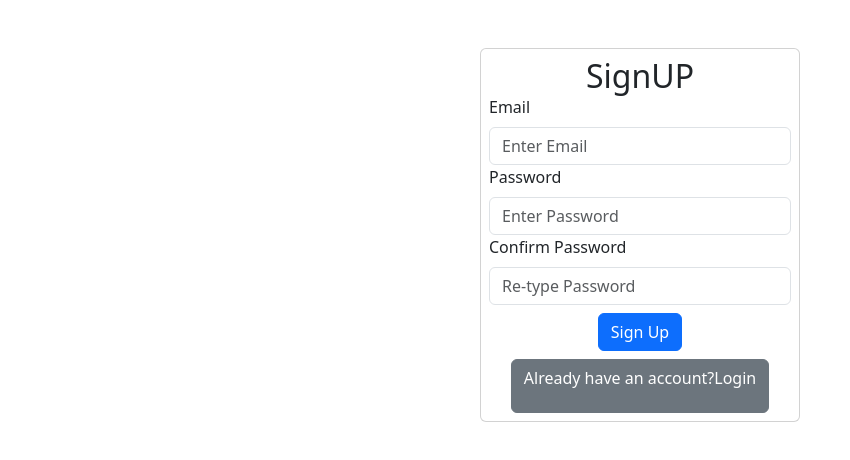
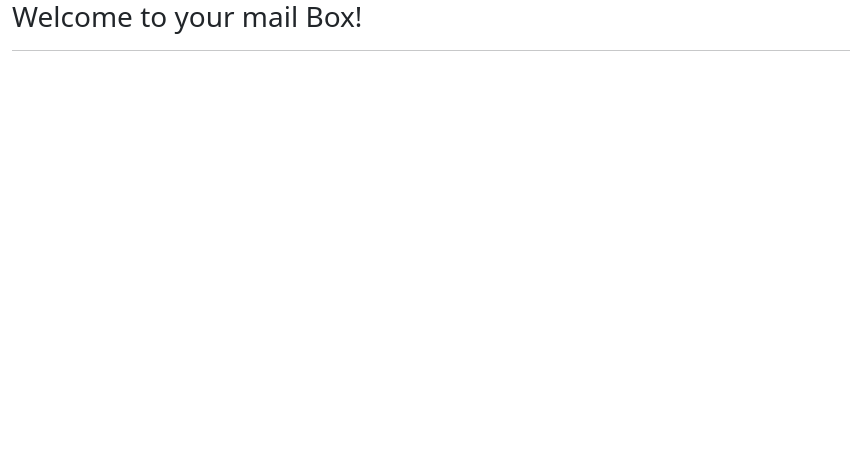
Before and after one commit to srikanth-vanam/mailBoxClient, a React (Create React App) app: page /home in a window 1280 px wide. Shown: the top 460 px of the page, without its empty margins (0-850 px from the left). Built offline with nearby package versions, Linux system fonts and the light colour scheme.

Commit message:
added login feature, redirecting to home feature

```diff
--- a/package.json
+++ b/package.json
@@ -10,6 +10,7 @@
     "react": "^18.0.0",
     "react-bootstrap": "^2.9.1",
     "react-dom": "^18.0.0",
+    "react-router-dom": "^5.3.4",
     "react-scripts": "^5.0.1",
     "web-vitals": "^0.2.4"
   },
--- a/src/App.js
+++ b/src/App.js
@@ -1,11 +1,17 @@
 import React from "react";
 import SignUP from "./components/SignUp/SignUP";
+import Home from "./components/Home/Home";
+import { Route } from "react-router-dom/cjs/react-router-dom.min";
 
 function App() {
   return (
     <>
-      {/* <h1>Hi there!</h1> */}
-      <SignUP />
+      <Route exact path="/">
+        <SignUP />
+      </Route>
+      <Route path="/home">
+        <Home />
+      </Route>
     </>
   );
 }
--- /dev/null
+++ b/src/components/Home/Home.js
@@ -0,0 +1,14 @@
+import { Container } from "react-bootstrap";
+
+const Home = () => {
+  return (
+    <>
+      <Container fluid>
+        <h3>Welcome to your mail Box!</h3>
+        <hr />
+      </Container>
+    </>
+  );
+};
+
+export default Home;
--- a/src/components/SignUp/SignUP.js
+++ b/src/components/SignUp/SignUP.js
@@ -1,17 +1,19 @@
 import { useRef, useState } from "react";
 import { Card, Form, FormControl, FormLabel, Button } from "react-bootstrap";
+import { useHistory } from "react-router-dom/cjs/react-router-dom.min";
 
 const SignUP = () => {
   const [isLogin, setIsLogin] = useState(false);
+  const history=useHistory();
   //Inputs
-  const emailInputRef=useRef();
-  const passwordInputRef=useRef();
+  const emailInputRef = useRef();
+  const passwordInputRef = useRef();
   //
-  const loginHandler=()=>{
-    setIsLogin((prevState)=>{
+  const loginHandler = () => {
+    setIsLogin((prevState) => {
       return !prevState;
-    })
-  }
+    });
+  };
   //
   const submitHandler = (e) => {
     e.preventDefault();
@@ -57,7 +59,7 @@ const SignUP = () => {
         console.log("added token to localStorage");
         console.log(data.idToken);
         console.log("user registered successfully");
-        // history.replace("/home");
+        history.replace("/home");
       })
       .catch((err) => {
         alert(err.message);
@@ -69,23 +71,40 @@ const SignUP = () => {
       <Card className="w-25 mt-5 m-auto p-2">
         <h2 className="m-auto">{isLogin ? "Login" : "SignUP"}</h2>
         <Form onSubmit={submitHandler}>
-          <FormLabel htmlFor="email">
-            Email
-          </FormLabel>
-          <FormControl type="email" className="w-90%" placeholder="Enter Email" required ref={emailInputRef}></FormControl>
+          <FormLabel htmlFor="email">Email</FormLabel>
+          <FormControl
+            type="email"
+            className="w-90%"
+            placeholder="Enter Email"
+            required
+            ref={emailInputRef}
+          ></FormControl>
           <FormLabel htmlFor="password">Password</FormLabel>
-          <FormControl type="password"placeholder="Enter Password" ref={passwordInputRef} required></FormControl>
+          <FormControl
+            type="password"
+            placeholder="Enter Password"
+            ref={passwordInputRef}
+            required
+          ></FormControl>
           {!isLogin ? (
             <>
               <FormLabel htmlFor="c-pswd">Confirm Password</FormLabel>
-              <FormControl required placeholder="Re-type Password" ></FormControl>
+              <FormControl
+                required
+                placeholder="Re-type Password"
+              ></FormControl>
             </>
           ) : (
             ""
           )}
-          <Button className=" m-auto mt-2 d-block" type="submit" >
-            {isLogin ? "Login" : "Sign Up"}
-          </Button>
+          <div className="d-flex flex-column">
+            <Button className=" m-auto mt-2" type="submit">
+              {isLogin ? "Login" : "Sign Up"}
+            </Button>
+            <Button className="text-danger" variant="" >
+              forgot Password?
+            </Button>
+          </div>
         </Form>
         <Button
           className=" d-block m-auto mt-2"
--- a/src/index.js
+++ b/src/index.js
@@ -1,9 +1,14 @@
-import React from 'react';
-import ReactDOM from 'react-dom/client';
+import React from "react";
+import ReactDOM from "react-dom/client";
 
-import './index.css';
-import 'bootstrap/dist/css/bootstrap.min.css';
-import App from './App';
+import "./index.css";
+import "bootstrap/dist/css/bootstrap.min.css";
+import App from "./App";
+import { BrowserRouter } from "react-router-dom/cjs/react-router-dom.min";
 
-const root = ReactDOM.createRoot(document.getElementById('root'));
-root.render(<App />);
+const root = ReactDOM.createRoot(document.getElementById("root"));
+root.render(
+  <BrowserRouter>
+    <App />
+  </BrowserRouter>
+);
```
Also changed, not shown: 1 other file (tests, documents, lock files or other folders).
